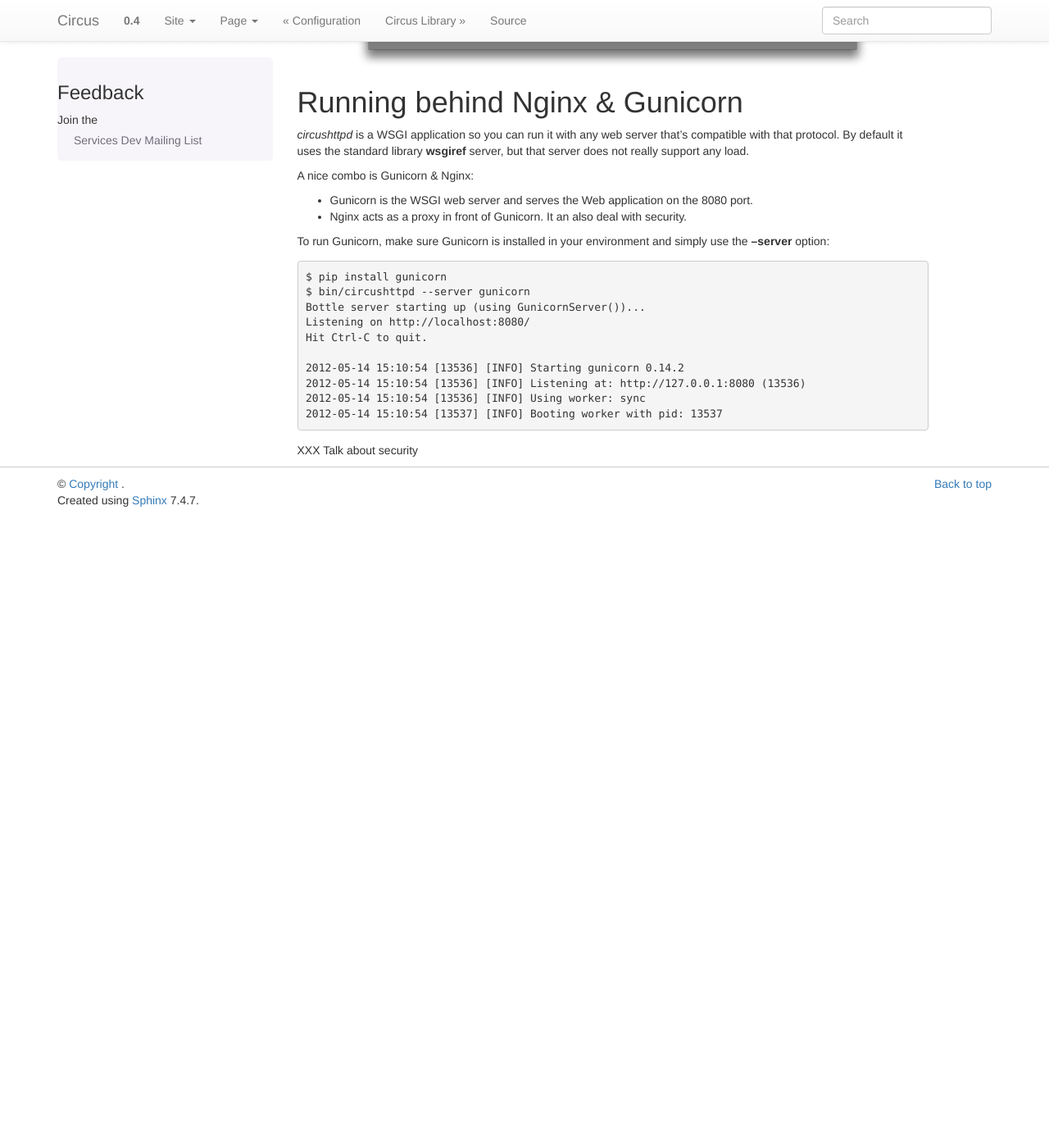
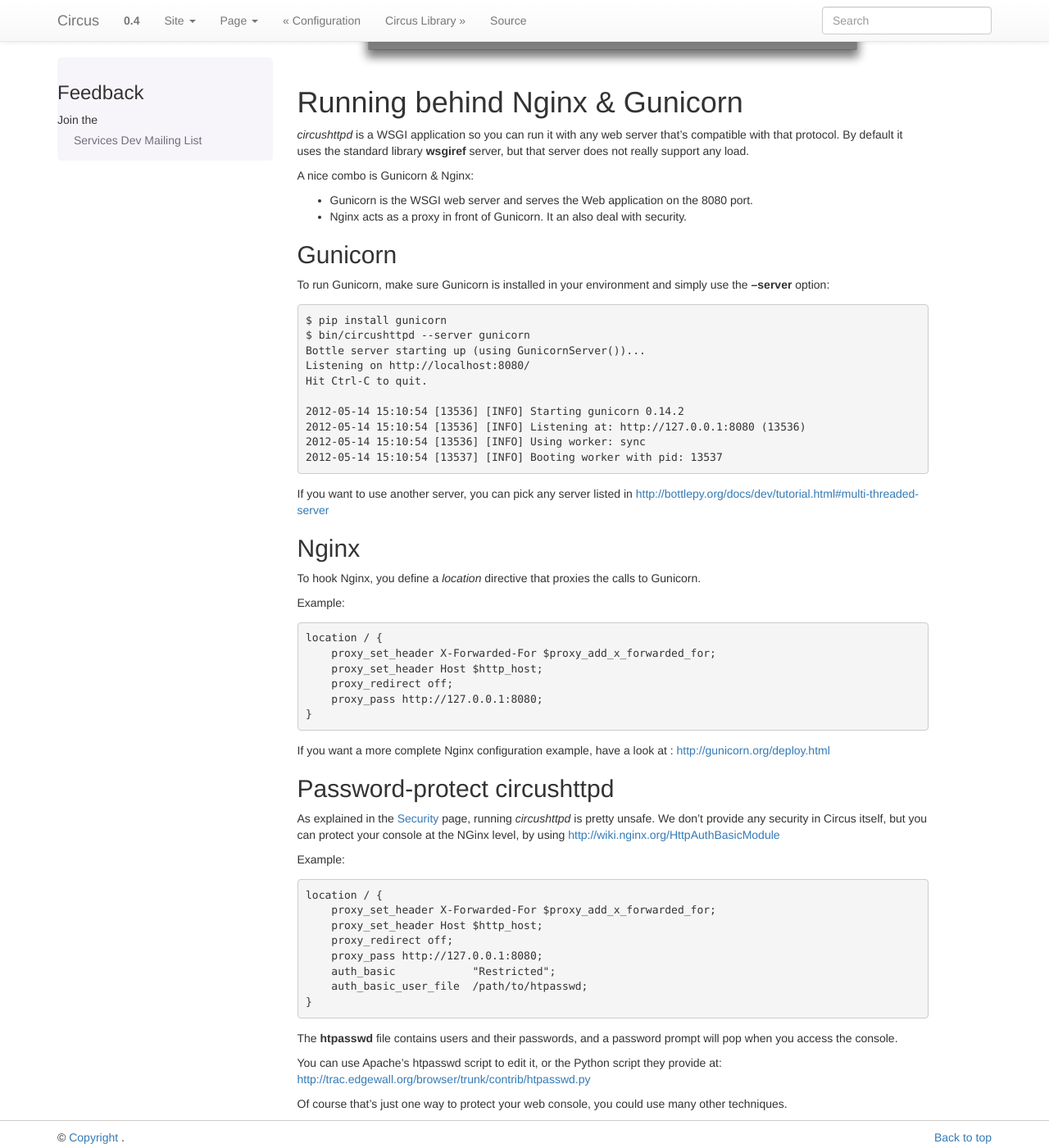
Before and after one commit to circus-tent/circus, a Sphinx documentation site: the page built from docs/source/circushttpd.rst, in a window 1280 px wide and 1400 px high, scrolled down 2542 px. Shown: the whole window at 82% size. Built offline with Sphinx 7.4.7, drawn with Linux system fonts in a browser that asks for light colours; pages that are not in the unit, such as notebooks, are missing from menus; before the commit the page ends 3172 px from its top, so only the background shows below that.

Commit message:
a word on nginx

```diff
--- a/docs/source/circushttpd.rst
+++ b/docs/source/circushttpd.rst
@@ -102,6 +102,9 @@
   8080 port.
 - Nginx acts as a proxy in front of Gunicorn. It an also deal with security.
 
+Gunicorn
+--------
+
 To run Gunicorn, make sure Gunicorn is installed in your environment and
 simply use the **--server** option::
 
@@ -117,5 +120,52 @@
     2012-05-14 15:10:54 [13537] [INFO] Booting worker with pid: 13537
 
 
+If you want to use another server, you can pick any server listed in
+http://bottlepy.org/docs/dev/tutorial.html#multi-threaded-server
 
-XXX Talk about security
+Nginx
+-----
+
+To hook Nginx, you define a *location* directive that proxies the calls
+to Gunicorn.
+
+Example::
+
+    location / {
+        proxy_set_header X-Forwarded-For $proxy_add_x_forwarded_for;
+        proxy_set_header Host $http_host;
+        proxy_redirect off;
+        proxy_pass http://127.0.0.1:8080;
+    }
+
+If you want a more complete Nginx configuration example, have a
+look at : http://gunicorn.org/deploy.html
+
+
+Password-protect circushttpd
+----------------------------
+
+As explained in the :ref:`Security` page, running *circushttpd* is pretty
+unsafe. We don't provide any security in Circus itself, but you can protect
+your console at the NGinx level, by using http://wiki.nginx.org/HttpAuthBasicModule
+
+Example::
+
+    location / {
+        proxy_set_header X-Forwarded-For $proxy_add_x_forwarded_for;
+        proxy_set_header Host $http_host;
+        proxy_redirect off;
+        proxy_pass http://127.0.0.1:8080;
+        auth_basic            "Restricted";
+        auth_basic_user_file  /path/to/htpasswd;
+    }
+
+
+The **htpasswd** file contains users and their passwords, and a password
+prompt will pop when you access the console.
+
+You can use Apache's htpasswd script to edit it, or the Python script they
+provide at: http://trac.edgewall.org/browser/trunk/contrib/htpasswd.py
+
+Of course that's just one way to protect your web console, you could use
+many other techniques.
```
